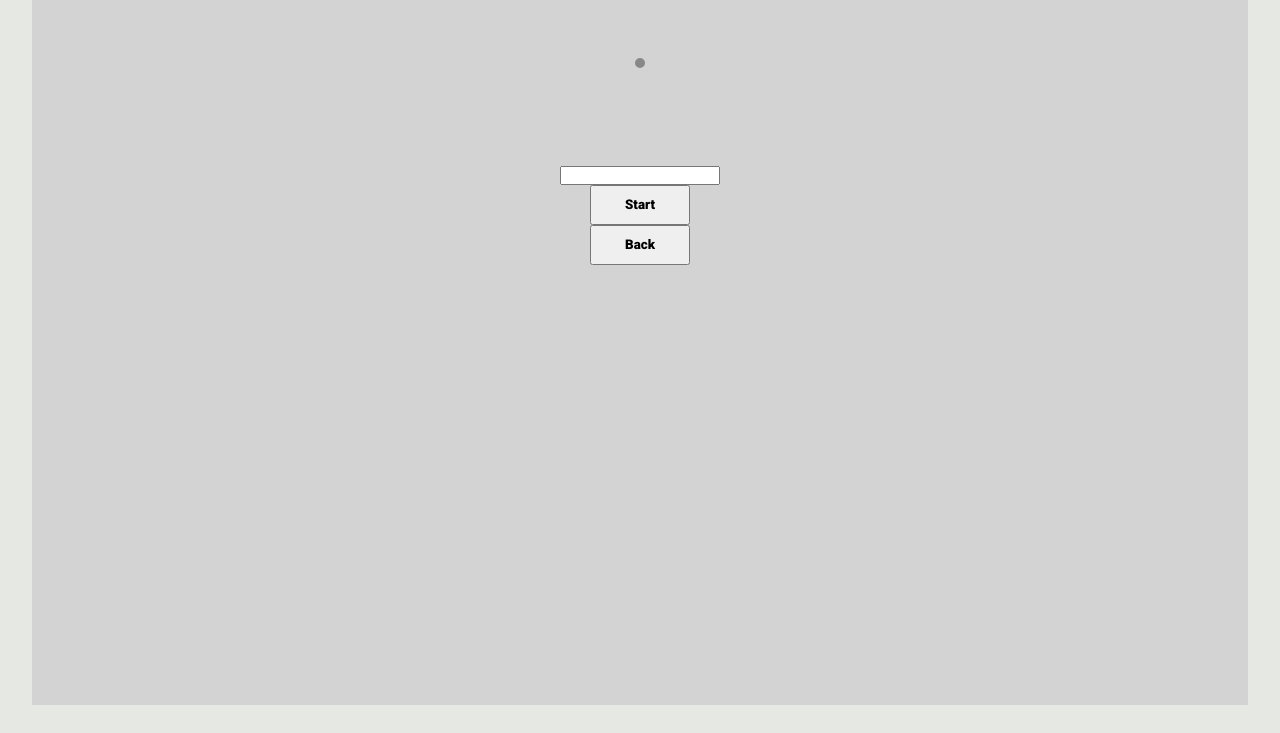
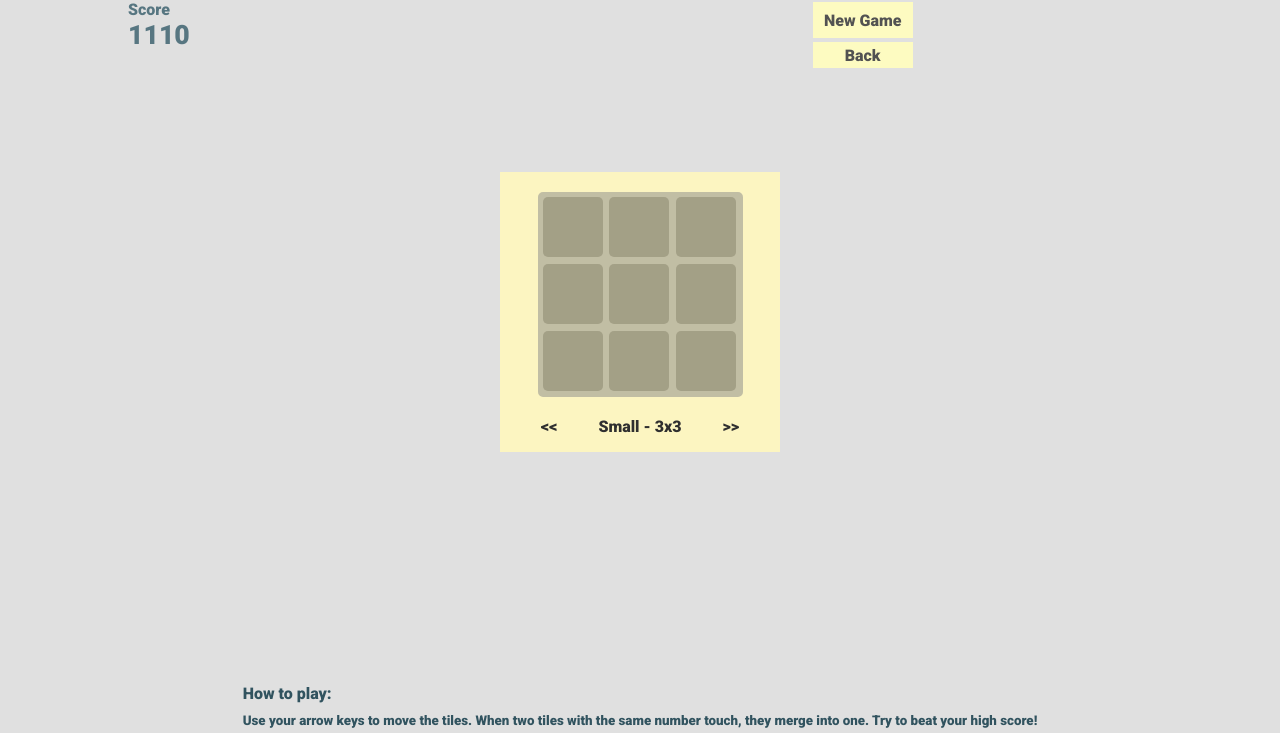
Before and after one commit to ocbtec/2048, a plain HTML site: page index.html in a window 1280 px wide. Shown: the part 67-800 px from the top of the page. Drawn offline with Linux system fonts and the light colour scheme.

Commit message:
layout/design changes

```diff
--- a/index.html
+++ b/index.html
@@ -15,10 +15,47 @@
   </head>
   <body>
     <div class="frame">
+      <div id="headline">2048</div>
+      <div class="container">
+        <div id="score-container">
+          <p id="score-label">Score</p>
+          <p id="score-value">1110</p>
+        </div>
+        <button id="start-button" onclick="start_game()">New Game</button>
+        <button id="undo-last-move" onclick="undoLastMove()">Back</button>
+      </div>
       <div class="game-area"></div>
-      <input id="side-length" type="number" />
-      <button id="start-button" onclick="start_game()">Start</button>
-      <button id="undoLastMove" onclick="undoLastMove()">Back</button>
+
+      <div id="choose-game-area-size-1">
+        <div id="game-area-size-1">
+          <div class="size-1"></div>
+          <div class="size-1"></div>
+          <div class="size-1"></div>
+          <div class="size-1"></div>
+          <div class="size-1"></div>
+          <div class="size-1"></div>
+          <div class="size-1"></div>
+          <div class="size-1"></div>
+          <div class="size-1"></div>
+        </div>
+        <div class="size-description">
+          <span><<</span>
+          <span>Small - 3x3</span>
+          <span>>></span>
+        </div>
+      </div>
+
+      <div id="game-area-size-2"></div>
+      <div id="game-area-size-3"></div>
+      <div id="game-area-size-4"></div>
+
+      <div id="how-to-play-box">
+        <p id="how-to-play">How to play:</p>
+        <p>
+          Use your arrow keys to move the tiles. When two tiles with the same
+          number touch, they merge into one. Try to beat your high score!
+        </p>
+      </div>
     </div>
 
     <script src="/index.js"></script>
--- a/styles.css
+++ b/styles.css
@@ -3,9 +3,7 @@
   padding: 0;
   font-family: "Roboto", sans-serif;
 }
-html {
-  /* background: red; */
-}
+
 body {
   width: 100%;
   height: 100vh;
@@ -19,15 +17,101 @@ body {
   position: relative;
   width: 100%;
   height: 100%;
-  background: #b3b3b3;
+  background: #e0e0e0;
 }
 
-.game-container {
+.container {
+  margin-top: 10px;
+  display: grid;
+  grid-template-rows: 40px 30px;
+  grid-template-columns: 2fr 1fr;
+  width: 80%;
+}
+#headline {
+  margin-top: 10px;
+  font-size: 30pt;
+  color: #31535f;
+}
+
+#score-container {
+  grid-row: 1;
+  grid-column: 1;
+  color: #577681;
+  height: 50px;
+}
+#score-label {
+  /* width: 60px; */
+}
+#score-value {
+  font-size: 20pt;
+}
+
+#start-button {
+  grid-row: 1;
+  grid-column: 2;
+}
+#undo-last-move {
+  grid-row: 2;
+  grid-column: 2;
+}
+
+#start-button,
+#undo-last-move {
+  border: none;
+  outline: none;
+  background-color: #fdfbc1;
+  color: #525252;
+  width: 100px;
+  margin: 2px;
+  font-size: 12pt;
+}
+
+#choose-game-area-size-1 {
+  margin: 8% auto;
+  background-color: #fcf5c1;
+  width: 280px;
+  height: 280px;
+}
+
+#game-area-size-1 {
+  position: relative;
+  display: grid;
+  grid-template-rows: 1fr 1fr 1fr;
+  row-gap: 5px;
+  column-gap: 5px;
+  grid-template-columns: 1fr 1fr 1fr;
+  border: 5px solid #888888;
+  border-radius: 5px;
+  left: 0;
+  right: 0;
+  background-color: #888888;
+  height: 195px;
+  width: 195px;
+  margin: 20px auto;
+  opacity: 0.5;
+}
+.size-1 {
+  width: 60px;
+  height: 60px;
+  background-color: #4d4d4d;
+  border-radius: 5px;
+}
+.size-description {
+  text-align: center;
+  color: #2f2f2f;
+  display: flex;
+  justify-content: space-evenly;
+}
+
+#game-area-size-2,
+#game-area-size-3,
+#game-area-size-4 {
+  display: none;
 }
 
 .game-area {
   position: relative;
-  display: grid;
+  display: none;
   /* grid-template-rows: 1fr 1fr 1fr; */
   row-gap: 5px;
   column-gap: 5px;
@@ -40,92 +124,21 @@ body {
   margin: 8% auto;
   background-color: #888888;
 }
-.game-field {
-  background-color: #4d4d4d;
-  border-radius: 5px;
+
+#how-to-play-box {
+  position: fixed;
+  bottom: 0;
+  color: #31535f;
+  margin: 5px;
+  font-size: 10pt;
+}
+#how-to-play {
+  font-size: 12pt;
+  margin-bottom: 10px;
 }
 
-#token-label {
-  font-size: 20pt;
-  /* text-align: center;
-  line-height: 90px;
-  color: #4d4d4d;
-  background-color: #ababab;
-
-  width: 70px;
-  height: 70px;
-  border-radius: 5px;
-  border: 5px solid #ababab; */
-}
-
-#start-button,
-#undoLastMove {
-  width: 100px;
-  height: 40px;
-}
-
-#pos-1 {
-  display: grid;
-  grid-row: 1;
-  grid-column: 1;
-}
-#pos-2 {
-  display: grid;
-  grid-row: 1;
-  grid-column: 2;
-}
-#pos-3 {
-  display: grid;
-  grid-row: 1;
-  grid-column: 3;
-}
-#pos-4 {
-  display: grid;
-  grid-row: 2;
-  grid-column: 1;
-}
-#pos-5 {
-  display: grid;
-  grid-row: 2;
-  grid-column: 2;
-}
-#pos-6 {
-  display: grid;
-  grid-row: 2;
-  grid-column: 3;
-}
-#pos-7 {
-  display: grid;
-  grid-row: 3;
-  grid-column: 1;
-}
-#pos-8 {
-  display: grid;
-  grid-row: 3;
-  grid-column: 2;
-}
-#pos-9 {
-  display: grid;
-  grid-row: 3;
-  grid-column: 3;
-}
-
-.label-class {
-  background-color: #ababab;
-  border: 2px solid #ababab;
-  border-radius: 5px;
-  font-size: 20pt;
-  color: #504646;
-  text-align: center;
-  line-height: 80px;
-}
-
-.token-div {
-  background-color: #00000000;
-}
-
-@media screen and (min-width: 500px) and (max-width: 699px) {
-  /* @media (-webkit-device-pixel-ratio: 1) { */
+/* @media (-webkit-device-pixel-ratio: 1) { */
+/* @media screen and (min-width: 500px) and (max-width: 699px) {
   .frame {
     position: relative;
     top: 3.5% !important;
@@ -135,7 +148,6 @@ body {
     width: 93% !important;
     height: 93% !important;
     background: lightblue !important;
-    /* } */
   }
 }
 @media screen and (min-width: 700px) and (max-width: 899px) {
@@ -174,4 +186,4 @@ body {
     height: 95% !important;
     background: lightcoral !important;
   }
-}
+} */
```
